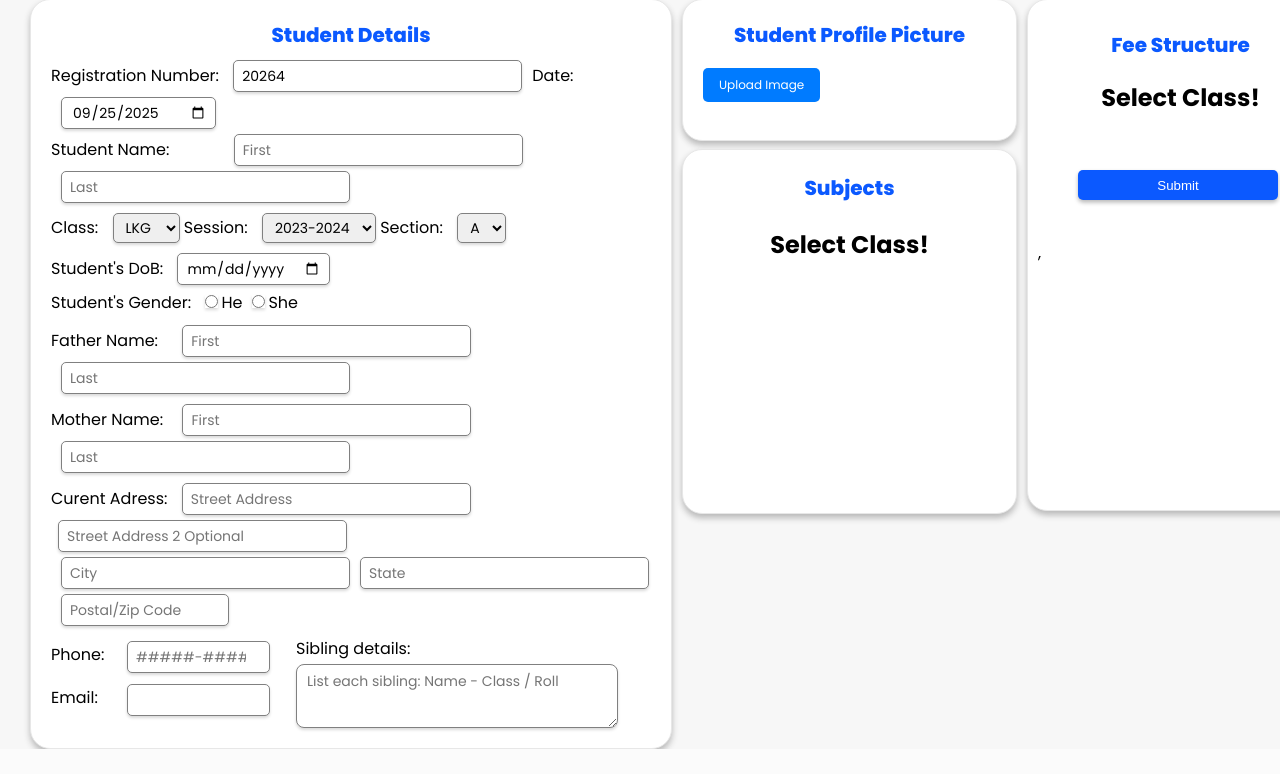
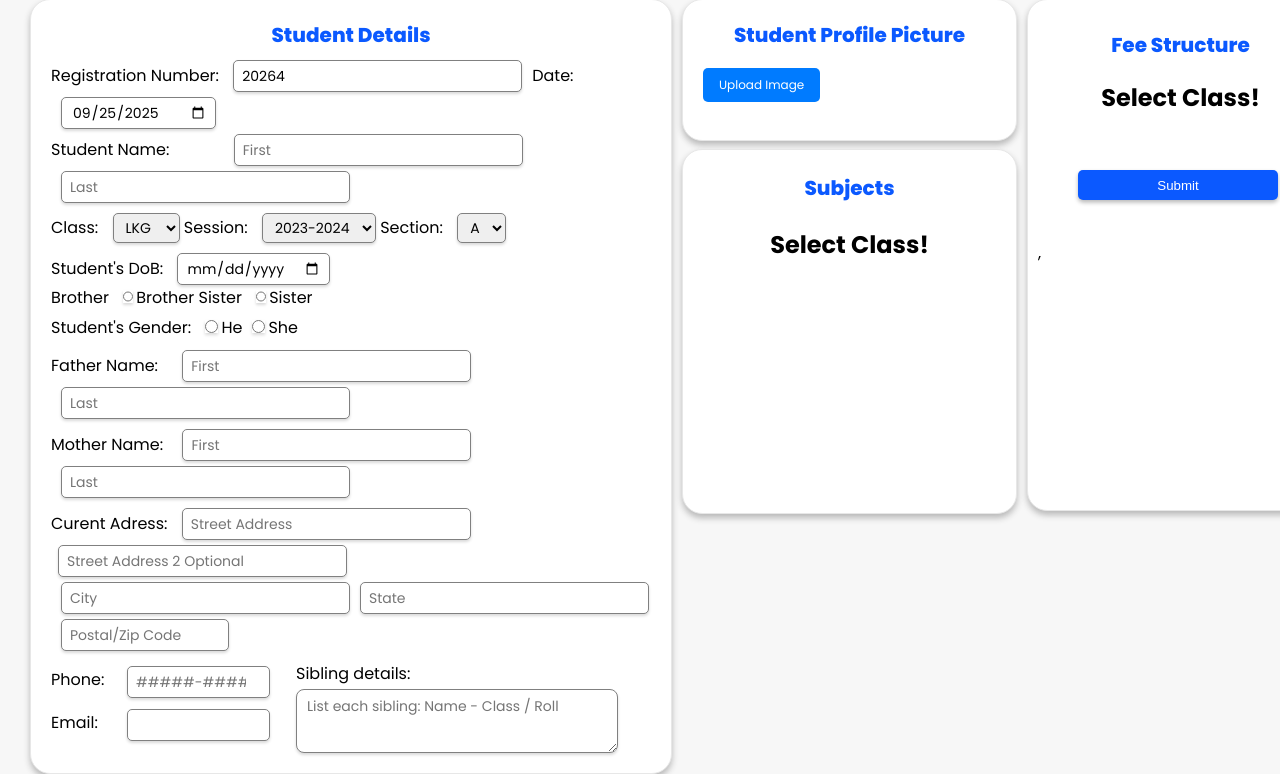
Before and after one commit to harsimranjeet-dev/school-project, a PHP site: page /admin/students_reg.php in a window 1280 px wide; the page is wider, and only the part inside the window is pictured. Shown: the part 70-844 px from the top of that part. Before the commit the page ends 819 px from the top of that part, so only its background shows below. Run offline with PHP 8.4, Linux system fonts and the light colour scheme; data comes from the database, SQL or seed files in the repository.

Commit message:
little change in transec and added bro sis radio bt in stu reg

```diff
--- a/SCHOOL/admin/students_reg.php
+++ b/SCHOOL/admin/students_reg.php
@@ -112,7 +112,11 @@ $result3 = mysqli_query($conn, $sql3);
         </select><br></div>
         <div>
         <label for="DOB">Student's DoB:</label>
-        <input type="date" name="DOB" required><br></div>
+        <input type="date" name="DOB" required><br>
+        <label style="height: auto; width: auto;" for="brother">Brother</label>
+        <input style="height: auto; width: 10px;" type="radio" name="brother" value="brother" required>Brother
+        <label style="height: auto; width: auto;" for="sister">Sister</label>
+        <input style="height: auto; width: 10px;" type="radio" name="sister" value="sister" required>Sister<br></div>
         <div>
         <label for="Gender">Student's Gender:</label>
         <input style="height: auto;" type="radio" name="Gender" value="He" required>He<input style="height: auto;" type="radio" name="Gender" value="She" required>She<br></div>
--- a/SCHOOL/admin/transec_insert.php
+++ b/SCHOOL/admin/transec_insert.php
@@ -5,7 +5,6 @@ $description = $_POST['description'];
 $for_month = $_POST['for_month'];
 $total_am = $_POST['total_amount'];
 $discount_am = $_POST['discount_amount'];
-$dis_op = $_POST['discountOptions'];
 $reg_num = $_POST['re'];
 $tuition_fee = $_POST['TU_fee'];
 $mode = $_POST['mode'];
@@ -36,8 +35,7 @@ if (mysqli_query($conn, $insert_transaction_sql)) {
         tuition_fee_mode = '$mode',
         total_fee = '$total_am',
         sibling_discount = '$discount_am',
-        monthly_fee = '$tuition_fee',
-        relation = '$dis_op'
+        monthly_fee = '$tuition_fee'
         WHERE S_REG_NUM = $reg_num";
     if (mysqli_query($conn, $insert_second_table_sql)) {
         header("Location: student_transec.php?re=$reg_num&status=success");
```
